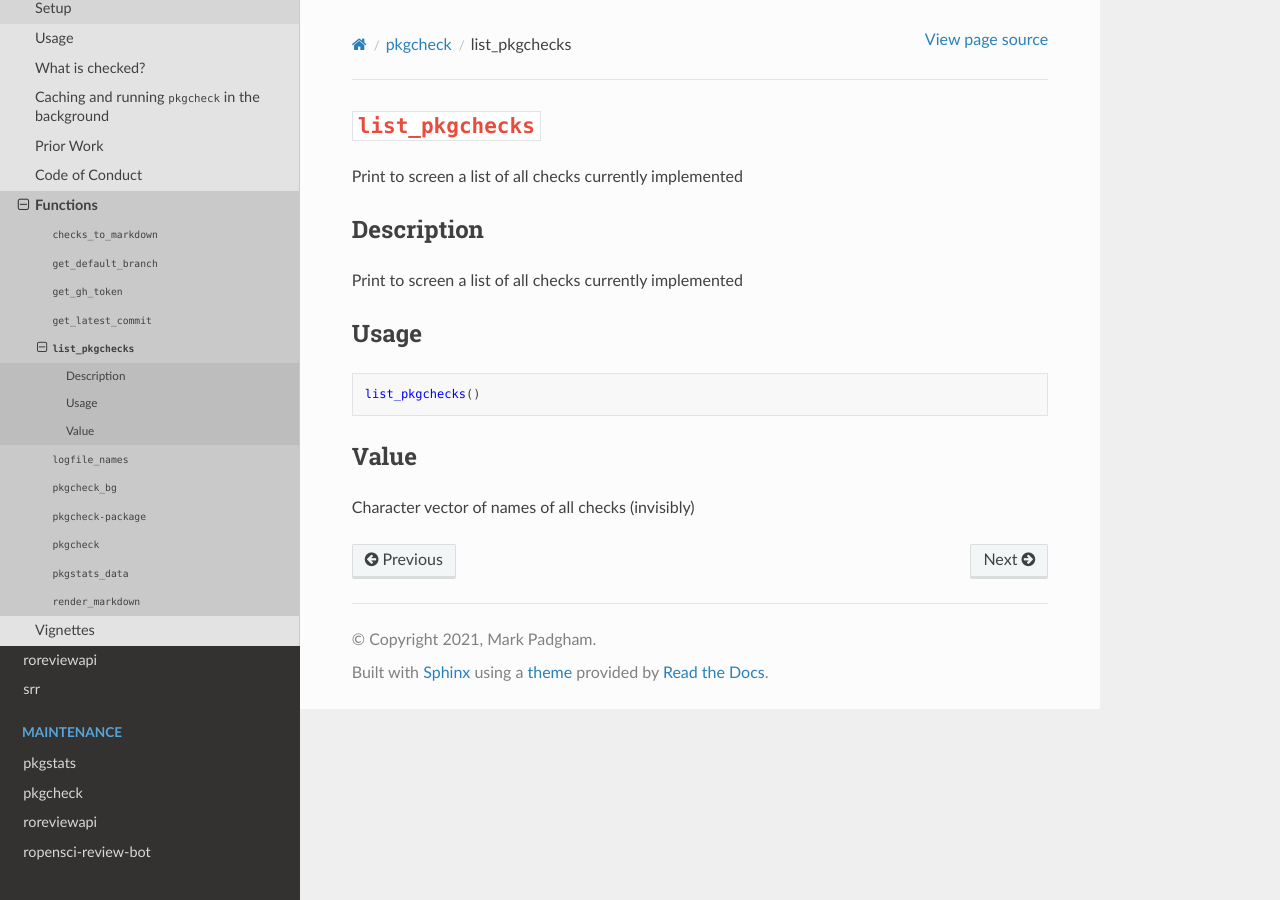
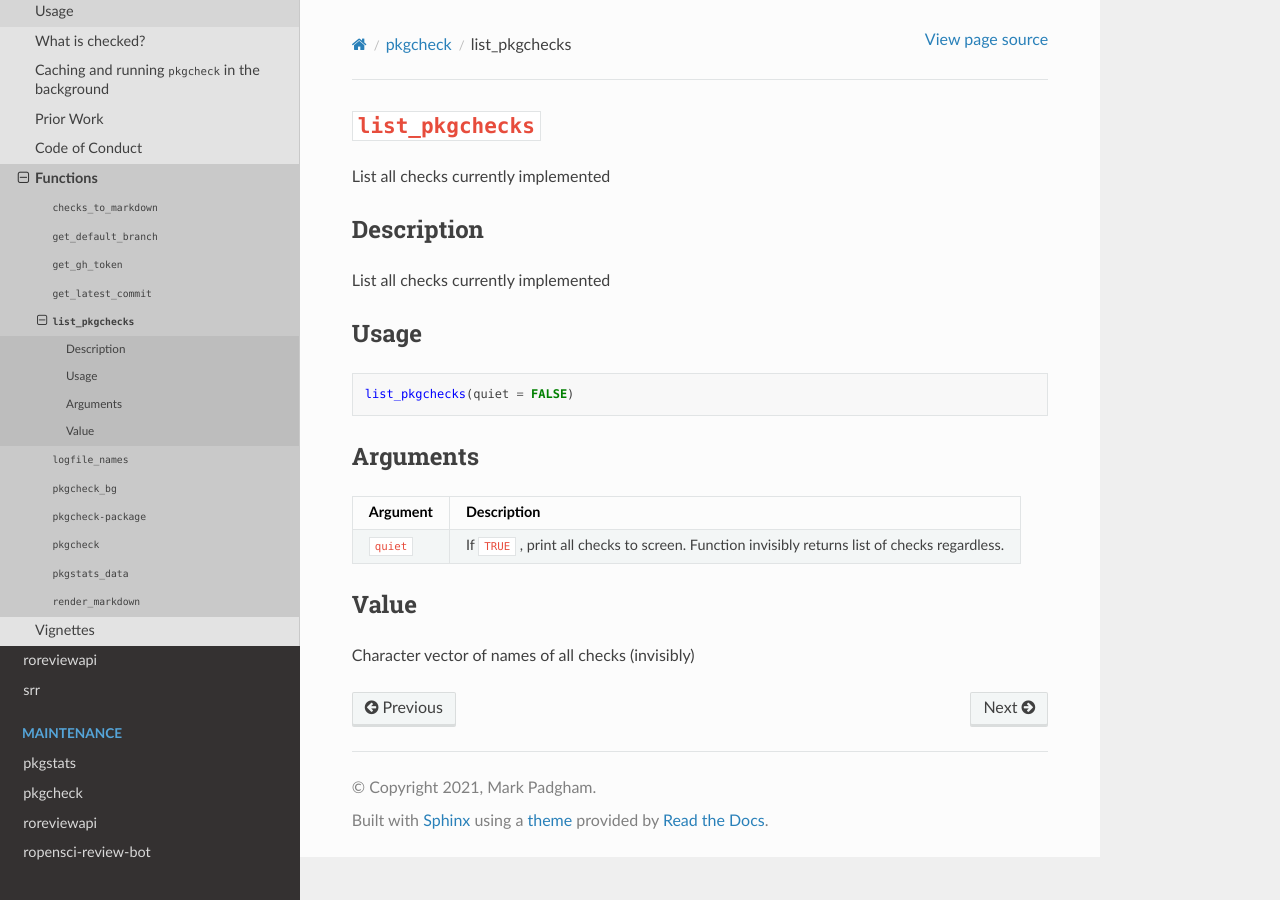
Before and after one commit to ropensci-review-tools/ropensci-review-tools, a Sphinx documentation site: the page built from docs/pkgcheck/functions/list_pkgchecks.md, in a window 1280 px wide. Built offline with Sphinx 7.4.7 and the Read the Docs theme 2.0.0, drawn with Linux system fonts in a browser that asks for light colours.

Commit message:
udpate pkgcheck docs

````diff
--- a/docs/pkgcheck/functions/list_pkgchecks.md
+++ b/docs/pkgcheck/functions/list_pkgchecks.md
@@ -1,18 +1,25 @@
 # `list_pkgchecks`
 
-Print to screen a list of all checks currently implemented
+List all checks currently implemented
 
 
 ## Description
 
-Print to screen a list of all checks currently implemented
+List all checks currently implemented
 
 
 ## Usage
 
 ```r
-list_pkgchecks()
+list_pkgchecks(quiet = FALSE)
 ```
+
+
+## Arguments
+
+Argument      |Description
+------------- |----------------
+`quiet`     |     If `TRUE` , print all checks to screen. Function invisibly returns list of checks regardless.
 
 
 ## Value
````
Also changed, not shown: docs/pkgcheck/functions/pkgcheck-package.md (+5 -0 lines), docs/pkgcheck/vignettes/extending-checks.md (+5 -0 lines).
